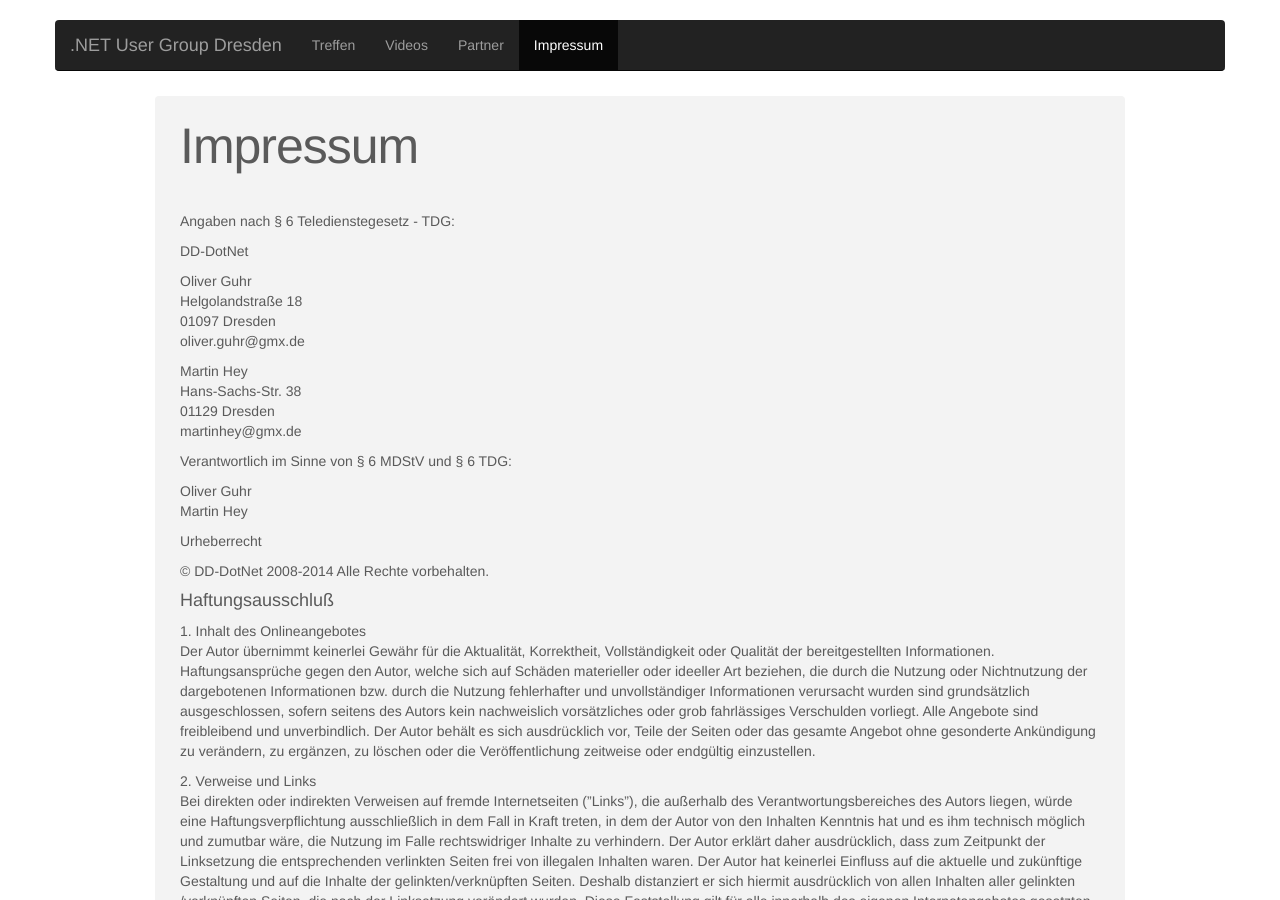
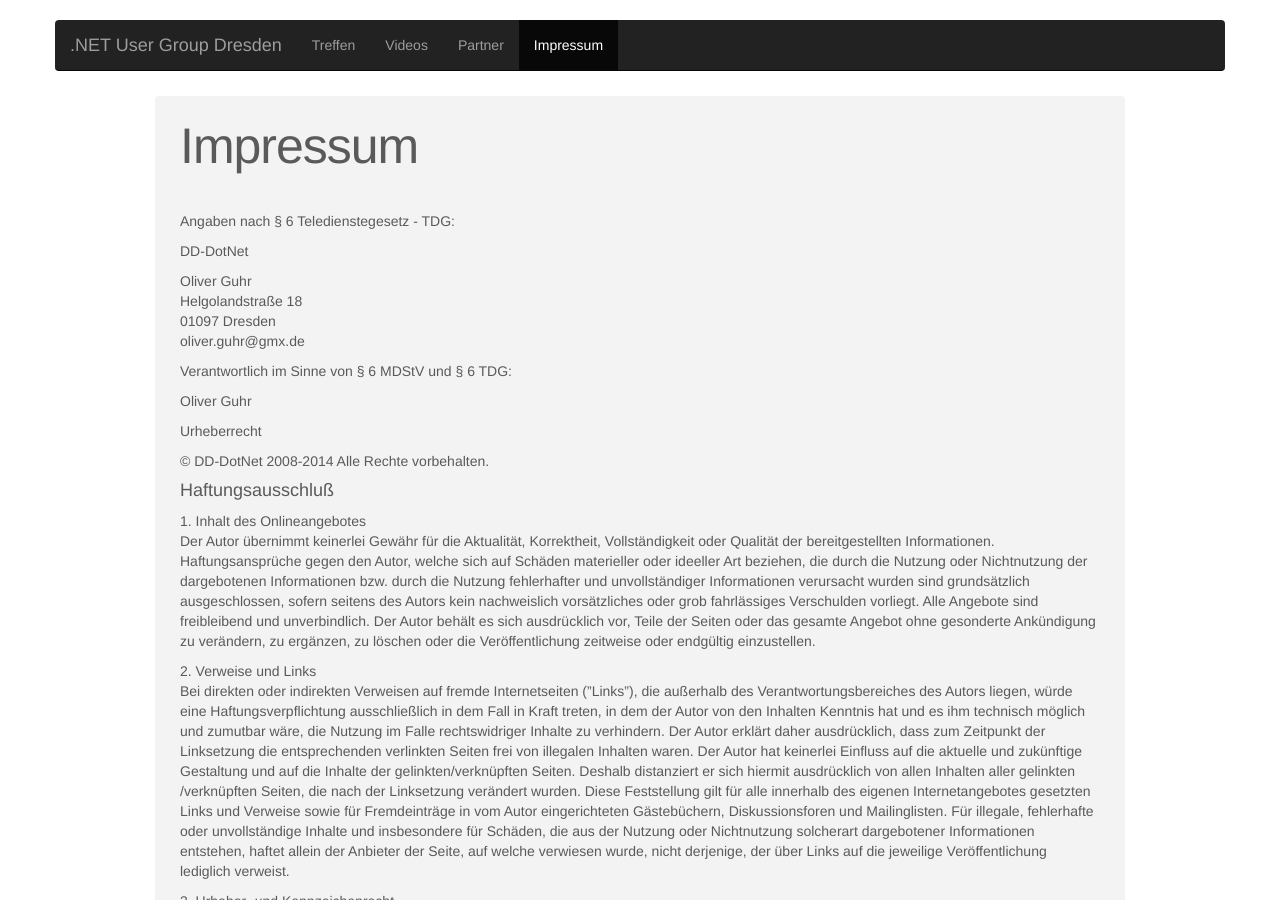
Before and after one commit to dddotnet/dddotnet.github.io, a Jekyll site: the page built from impressum.html, in a window 1280 px wide and 900 px high. Built offline with Jekyll 4.4.1, drawn with Linux system fonts in a browser that asks for light colours; nearby versions of some CDN libraries.

Commit message:
Update impressum.html

```diff
--- a/impressum.html
+++ b/impressum.html
@@ -54,16 +54,10 @@ layout: head_layout
                         01097 Dresden<br />
                         oliver.guhr@gmx.de
                     </p>
-                    <p>
-                        Martin Hey<br />
-                        Hans-Sachs-Str. 38<br />
-                        01129 Dresden<br />
-                        martinhey@gmx.de
-                    </p>
+
                     <p>Verantwortlich im Sinne von § 6 MDStV und § 6 TDG:</p>
                     <p>
-                        Oliver Guhr<br />
-                        Martin Hey
+                        Oliver Guhr
                     </p>
                     <p>Urheberrecht</p>
                     <p>© DD-DotNet 2008-2014 Alle Rechte vorbehalten.</p>
```
